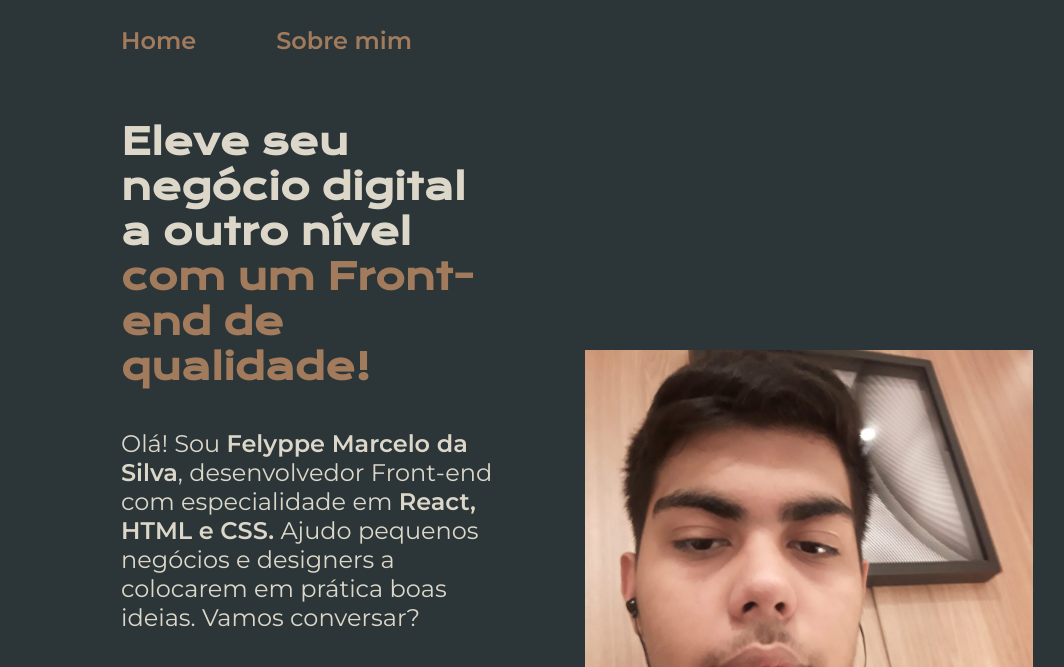
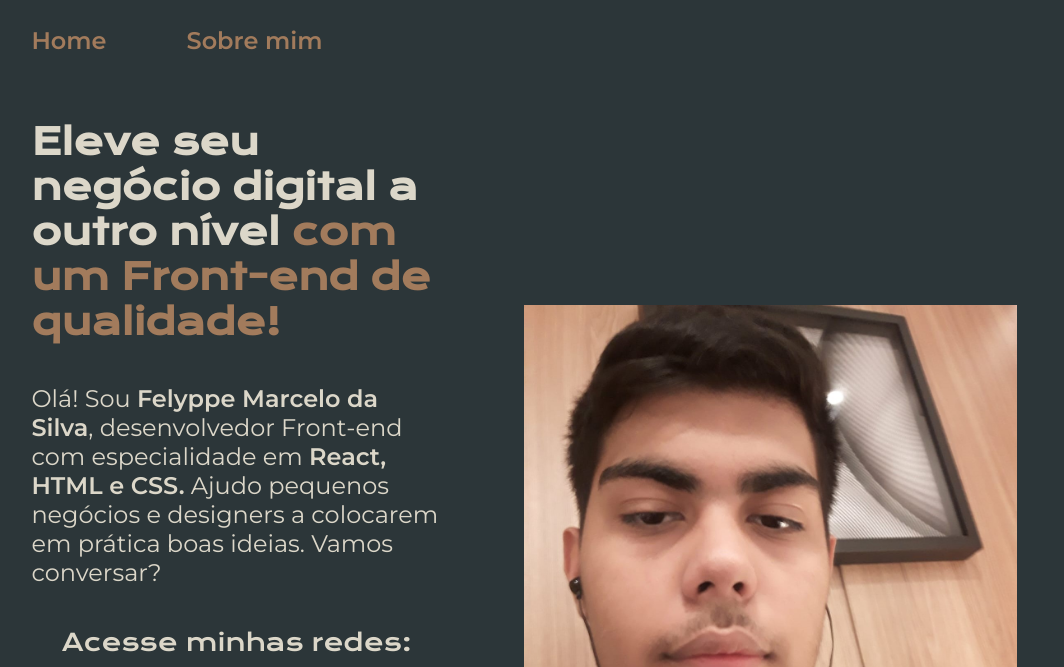
Before and after one commit to felyppe1201/portfolio, a plain HTML site: page index.html in a window 1280 px wide. Shown: the top 667 px of the page, without its empty margins (71-1135 px from the left). Drawn offline with nearby package versions, Linux system fonts and the light colour scheme.

Commit message:
1.2
alteração no styles

```diff
--- a/styles/style.css
+++ b/styles/style.css
@@ -21,7 +21,7 @@ body {
 }
 
 .cabecalho {
-   padding: 2% 0 0 15%;
+   padding: 2% 0 0 8%;
 }
 
 .cabecalho__menu {
@@ -38,7 +38,7 @@ body {
 }
 
 .apresentacao {
-    padding: 5% 15%;
+    padding: 5% 15% 5% 8%;
     display: flex;
     align-items: center;
     justify-content: space-between;
```
